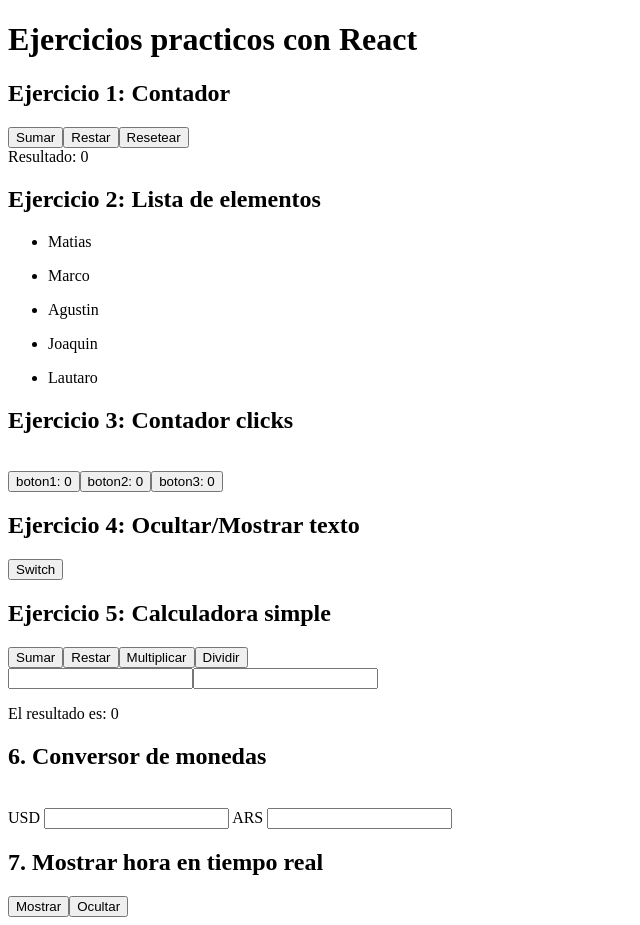
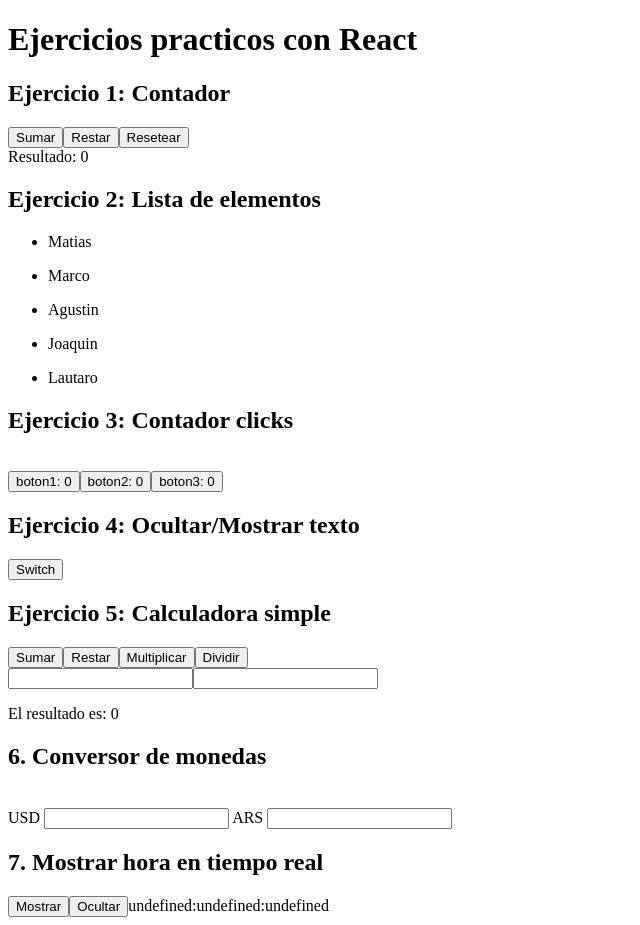
Before and after one commit to matiasmoscone1/practica-ejercicios-logica-programacion-react, a React (Vite) app: page / in a window 1280 px wide. Shown: the whole page, without its empty margins (0-640 px from the left). Built offline with nearby package versions, Linux system fonts and the light colour scheme.

Commit message:
Resolviendo ej 72, implementando logica para mostrar en pantalla

```diff
--- a/src/ejercicios/MostrarHora.jsx
+++ b/src/ejercicios/MostrarHora.jsx
@@ -10,7 +10,7 @@ const MostrarHora = () => {
 
 
     let intervalo;
-
+    let hora, minutos, segundos;
 
     const crearIntervalo = () => {
         intervalo = setInterval(() => {
@@ -36,7 +36,7 @@ const MostrarHora = () => {
         <h2>7. Mostrar hora en tiempo real</h2>
         <button onClick={() => {crearIntervalo()}}>Mostrar</button>
         <button onClick={() => {cerrarIntervalo()}}>Ocultar</button>
-        <span></span>
+        <span>{`${hora}:${minutos}:${segundos}`}</span>
 
     </div>
     </>)
```
